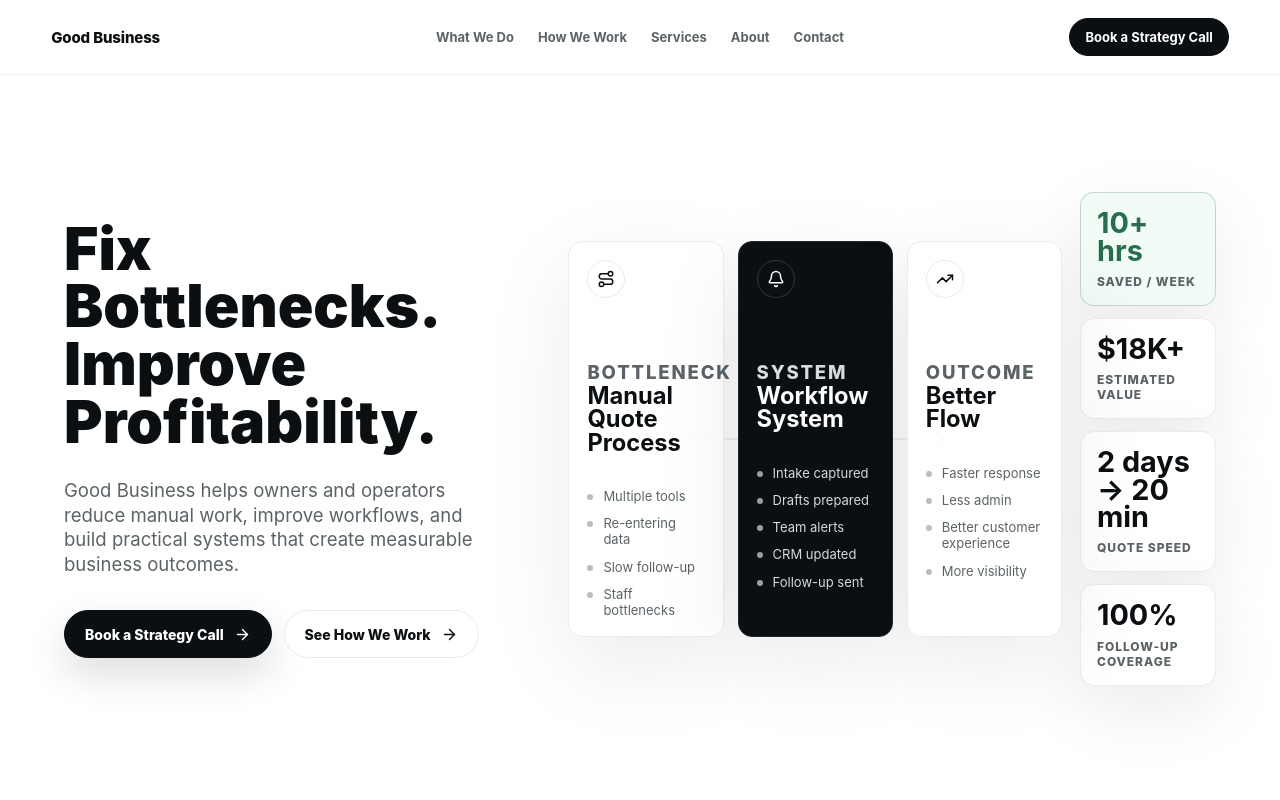
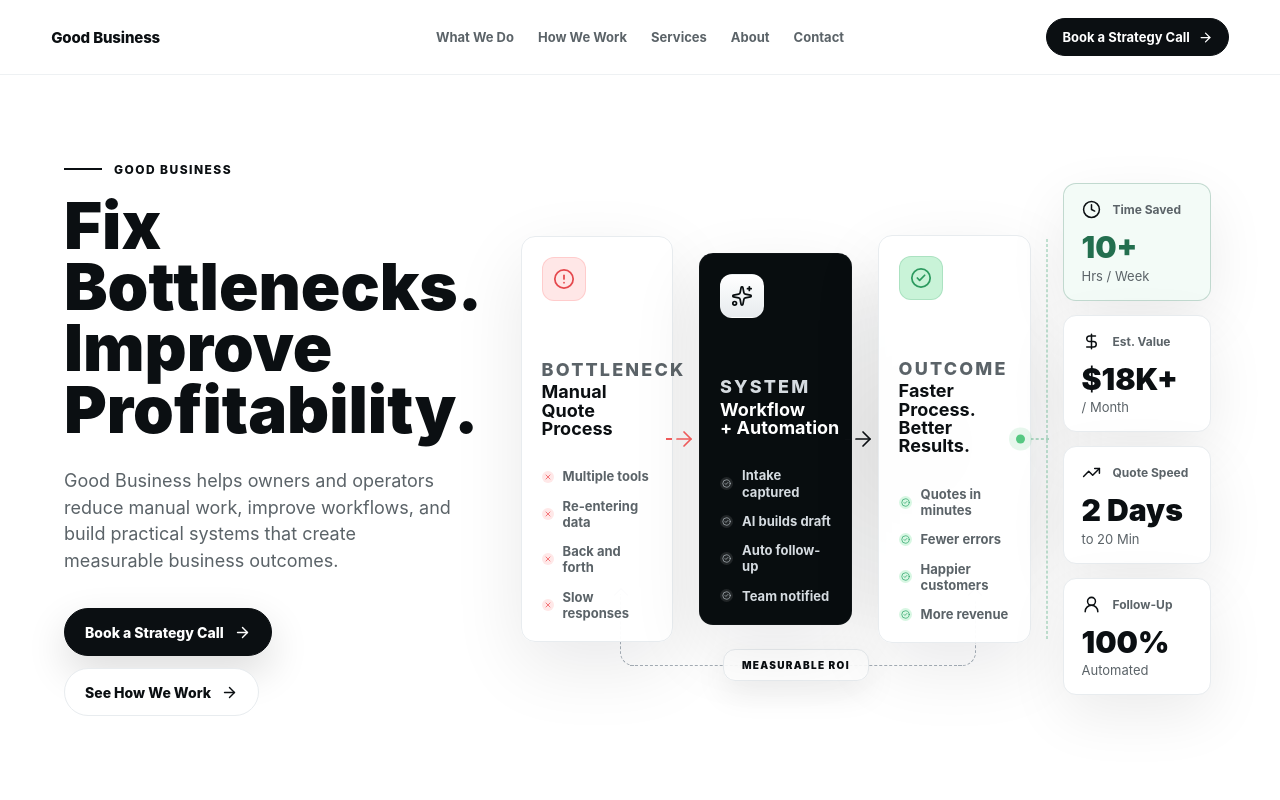
Before and after one commit to briantraudt/goodbusiness, a Next.js app: page / in a window 1280 px wide. Shown: the top 800 px of the page. Built offline with nearby package versions, Linux system fonts and the light colour scheme.

Commit message:
Rebuild hero workflow visual

```diff
--- a/app/components/SiteNav.tsx
+++ b/app/components/SiteNav.tsx
@@ -1,4 +1,5 @@
 import Link from "next/link";
+import { ArrowRight } from "lucide-react";
 
 export function SiteNav() {
   return (
@@ -14,7 +15,7 @@ export function SiteNav() {
         <Link href="/contact">Contact</Link>
       </nav>
       <Link className="nav-cta" href="/contact">
-        Book a Strategy Call
+        Book a Strategy Call <ArrowRight aria-hidden="true" size={15} />
       </Link>
     </header>
   );
--- a/app/globals.css
+++ b/app/globals.css
@@ -85,6 +85,9 @@ a {
 }
 
 .nav-cta {
+  display: inline-flex;
+  align-items: center;
+  gap: 8px;
   justify-self: end;
   border: 1px solid var(--ink);
   border-radius: 999px;
@@ -115,15 +118,17 @@ a {
 }
 
 .outcome-hero {
-  grid-template-columns: minmax(0, 0.68fr) minmax(620px, 1fr);
-  gap: clamp(38px, 5vw, 76px);
+  grid-template-columns: minmax(390px, 0.88fr) minmax(690px, 1.24fr);
+  gap: clamp(44px, 5.2vw, 82px);
+  max-width: 1500px;
   min-height: min(820px, calc(100vh - 72px));
-  padding-top: clamp(54px, 7vw, 92px);
-  padding-bottom: clamp(54px, 7vw, 92px);
+  margin: 0 auto;
+  padding-top: clamp(56px, 6vw, 88px);
+  padding-bottom: clamp(56px, 6vw, 88px);
 }
 
 .outcome-hero .hero-copy {
-  max-width: 560px;
+  max-width: 610px;
 }
 
 .eyebrow {
@@ -156,9 +161,9 @@ a {
 }
 
 .outcome-hero h1 {
-  max-width: 560px;
-  font-size: clamp(46px, 4.6vw, 70px);
-  line-height: 0.98;
+  max-width: 620px;
+  font-size: clamp(52px, 5.1vw, 82px);
+  line-height: 0.94;
 }
 
 .hero p:not(.eyebrow),
@@ -171,8 +176,9 @@ a {
 }
 
 .outcome-hero p:not(.eyebrow) {
-  max-width: 540px;
-  font-size: clamp(18px, 1.45vw, 23px);
+  max-width: 560px;
+  font-size: clamp(18px, 1.32vw, 21px);
+  line-height: 1.48;
 }
 
 .hero-actions,
@@ -324,8 +330,28 @@ a {
 .hero-ops-map {
   position: relative;
   display: grid;
-  grid-template-columns: minmax(0, 1fr) minmax(136px, 0.26fr);
-  gap: 18px;
+  grid-template-columns: minmax(0, 1fr) 32px minmax(128px, 148px);
+  gap: 0;
+  align-items: center;
+  min-height: 520px;
+  isolation: isolate;
+}
+
+.hero-ops-map::before {
+  content: "";
+  position: absolute;
+  inset: 4% -2% 2% 4%;
+  z-index: -1;
+  border-radius: 34px;
+  background: radial-gradient(circle at 54% 50%, rgba(9, 14, 18, 0.07), transparent 44%);
+  filter: blur(8px);
+  pointer-events: none;
+}
+
+.ops-diagram {
+  position: relative;
+  min-height: 510px;
+  display: grid;
   align-items: center;
 }
 
@@ -333,102 +359,104 @@ a {
   position: relative;
   display: grid;
   grid-template-columns: repeat(3, minmax(150px, 1fr));
-  gap: 14px;
-}
-
-.ops-flow::before {
-  content: "";
-  position: absolute;
-  top: 50%;
-  right: 8%;
-  left: 8%;
-  height: 1px;
-  background: #dfe5e8;
-  transform: translateY(-50%);
+  gap: clamp(20px, 2vw, 34px);
+  align-items: center;
+  z-index: 2;
+}
+
+.ops-step {
+  position: relative;
+  min-width: 0;
 }
 
 .ops-card {
   position: relative;
   z-index: 1;
-  min-height: 390px;
+  min-height: 344px;
   border: 1px solid var(--line);
   border-radius: 14px;
-  padding: 18px;
+  padding: 20px;
   background: rgba(255, 255, 255, 0.96);
-  box-shadow: 0 28px 90px rgba(9, 14, 18, 0.08);
+  box-shadow: 0 24px 72px rgba(9, 14, 18, 0.09);
   transition: transform 180ms ease, box-shadow 180ms ease;
 }
 
 .ops-card:hover {
   transform: translateY(-3px);
-  box-shadow: 0 34px 100px rgba(9, 14, 18, 0.12);
+  box-shadow: 0 30px 90px rgba(9, 14, 18, 0.13);
 }
 
 .ops-card-dark {
-  background: var(--ink);
+  background: #080d0f;
   color: #fff;
-  border-color: #20282d;
+  border-color: rgba(255, 255, 255, 0.03);
 }
 
 .ops-card-icon {
   display: inline-flex;
-  width: 38px;
-  height: 38px;
+  width: 44px;
+  height: 44px;
   align-items: center;
   justify-content: center;
-  border: 1px solid var(--line);
-  border-radius: 999px;
-  margin-bottom: 34px;
-  color: var(--ink);
+  border: 1px solid rgba(255, 87, 87, 0.18);
+  border-radius: 12px;
+  margin-bottom: 28px;
+  background: #ffe7e7;
+  color: #e5484d;
 }
 
 .ops-card-dark .ops-card-icon {
-  border-color: rgba(255, 255, 255, 0.16);
-  color: #fff;
+  border-color: rgba(255, 255, 255, 0.12);
+  background: linear-gradient(180deg, #ffffff, #e7ebee);
+  color: #080d0f;
+}
+
+.ops-card-outcome .ops-card-icon {
+  border-color: rgba(37, 148, 88, 0.18);
+  background: #c9f3d8;
+  color: #2c9a5f;
 }
 
 .ops-card p {
-  margin: 0 0 16px;
-  color: var(--quiet);
-  font-size: 10px;
+  margin: 0 0 12px;
+  color: #626a70;
+  font-size: 11px;
   font-weight: 850;
-  letter-spacing: 0.1em;
+  letter-spacing: 0.12em;
   text-transform: uppercase;
 }
 
 .ops-card h2 {
   margin: 0;
-  font-size: clamp(22px, 1.85vw, 28px);
-  line-height: 0.98;
+  font-size: clamp(18px, 1.38vw, 22px);
+  line-height: 1.02;
   letter-spacing: 0;
 }
 
 .ops-card ul {
   display: grid;
-  gap: 11px;
-  margin: 34px 0 0;
+  gap: 13px;
+  margin: 30px 0 0;
   padding: 0;
   list-style: none;
 }
 
 .ops-card li {
   display: flex;
-  gap: 10px;
-  align-items: flex-start;
+  gap: 9px;
+  align-items: center;
   color: var(--muted);
   font-size: 13px;
+  font-weight: 650;
   line-height: 1.25;
 }
 
-.ops-card li::before {
-  content: "";
+.ops-card li svg {
   flex: 0 0 auto;
-  width: 6px;
-  height: 6px;
+  padding: 2px;
   border-radius: 999px;
-  margin-top: 6px;
-  background: currentColor;
-  opacity: 0.42;
+  background: #ffe8e8;
+  color: #f05a5d;
 }
 
 .ops-card.ops-card-dark p,
@@ -436,68 +464,218 @@ a {
   color: #d5dbe0;
 }
 
-.ops-card.ops-card-dark li::before {
-  opacity: 0.7;
-}
-
-.ops-connector {
+.ops-card.ops-card-dark li svg {
+  background: rgba(255, 255, 255, 0.1);
+  color: #a8b0b6;
+}
+
+.ops-card-outcome li svg {
+  background: #d8f7e3;
+  color: #2fa66c;
+}
+
+.ops-arrow {
   position: absolute;
   top: 50%;
-  right: 142px;
-  left: 14%;
-  z-index: 0;
-  height: 1px;
+  right: calc(clamp(20px, 2vw, 34px) * -1 + 3px);
+  z-index: 5;
+  display: flex;
+  align-items: center;
+  width: 30px;
+  color: #0b0f12;
+  transform: translateY(-50%);
+}
+
+.ops-arrow span {
+  flex: 1;
+  border-top: 1.5px solid currentColor;
+}
+
+.ops-arrow-warm {
+  color: #ee5a5a;
+}
+
+.ops-arrow-warm span {
+  border-top-style: dashed;
+  border-top-width: 2px;
+}
+
+.roi-path {
+  position: absolute;
+  right: 10%;
+  bottom: 4px;
+  left: 18%;
+  height: 96px;
+  z-index: 1;
   pointer-events: none;
 }
 
-.ops-connector span {
+.roi-path-left,
+.roi-path-right,
+.roi-path-base {
+  position: absolute;
+  display: block;
+  border-color: #a7b0b8;
+}
+
+.roi-path-left {
+  top: 0;
+  bottom: 24px;
+  left: 2%;
+  width: 18px;
+  border-left: 1.5px dashed #a7b0b8;
+  border-bottom: 1.5px dashed #a7b0b8;
+  border-bottom-left-radius: 14px;
+}
+
+.roi-path-right {
+  top: 0;
+  right: 1%;
+  bottom: 24px;
+  width: 18px;
+  border-right: 1.5px dashed #a7b0b8;
+  border-bottom: 1.5px dashed #a7b0b8;
+  border-bottom-right-radius: 14px;
+}
+
+.roi-path-base {
+  right: 18px;
+  bottom: 24px;
+  left: 18px;
+  border-bottom: 1.5px dashed #a7b0b8;
+}
+
+.roi-path::before,
+.roi-path::after {
+  content: "";
   position: absolute;
   top: -4px;
   width: 9px;
   height: 9px;
-  border-top: 1px solid var(--ink);
-  border-right: 1px solid var(--ink);
+  border-top: 1.5px solid #a7b0b8;
+  border-left: 1.5px solid #a7b0b8;
   background: #fff;
+}
+
+.roi-path::before {
+  left: calc(2% - 4px);
   transform: rotate(45deg);
 }
 
-.ops-connector span:first-child {
-  left: 32%;
-}
-
-.ops-connector span:last-child {
-  left: 66%;
+.roi-path::after {
+  right: calc(1% - 4px);
+  transform: rotate(45deg);
+}
+
+.roi-path strong {
+  position: absolute;
+  left: 50%;
+  bottom: 9px;
+  padding: 10px 18px;
+  border: 1px solid var(--line);
+  border-radius: 12px;
+  background: rgba(255, 255, 255, 0.92);
+  box-shadow: 0 12px 32px rgba(9, 14, 18, 0.08);
+  color: var(--ink);
+  font-size: 10px;
+  font-weight: 900;
+  letter-spacing: 0.13em;
+  line-height: 1;
+  text-transform: uppercase;
+  transform: translateX(-50%);
+  white-space: nowrap;
+}
+
+.metric-rail {
+  position: relative;
+  align-self: stretch;
+  min-height: 430px;
+}
+
+.metric-rail::before {
+  content: "";
+  position: absolute;
+  top: 60px;
+  bottom: 60px;
+  left: 50%;
+  border-left: 1.5px dashed rgba(47, 166, 108, 0.55);
+  transform: translateX(-50%);
+}
+
+.metric-rail::after {
+  content: "";
+  position: absolute;
+  top: 50%;
+  left: -21px;
+  width: 39px;
+  border-top: 1.5px dashed rgba(47, 166, 108, 0.7);
+  transform: translateY(-50%);
+}
+
+.hero-ops-map > .metric-rail + .ops-metrics::before {
+  content: "";
+  position: absolute;
+  top: 50%;
+  left: -47px;
+  width: 9px;
+  height: 9px;
+  border-radius: 999px;
+  background: #56c882;
+  box-shadow: 0 0 0 7px rgba(86, 200, 130, 0.14);
+  transform: translateY(-50%);
 }
 
 .ops-metrics {
-  display: grid;
-  gap: 12px;
+  position: relative;
+  display: grid;
+  gap: 14px;
+  z-index: 3;
 }
 
 .ops-metric {
   border: 1px solid var(--line);
-  border-radius: 14px;
-  padding: 16px;
+  border-radius: 13px;
+  padding: 16px 18px;
   background: #fff;
-  box-shadow: 0 24px 70px rgba(9, 14, 18, 0.08);
+  box-shadow: 0 20px 58px rgba(9, 14, 18, 0.08);
+}
+
+.ops-metric div {
+  display: flex;
+  gap: 12px;
+  align-items: center;
+  color: var(--muted);
+}
+
+.ops-metric svg {
+  color: var(--ink);
+}
+
+.ops-metric span {
+  display: block;
+  color: var(--muted);
+  font-size: 12px;
+  font-weight: 720;
+  letter-spacing: 0;
+  text-transform: none;
 }
 
 .ops-metric strong {
   display: block;
+  margin-top: 14px;
   color: var(--ink);
-  font-size: clamp(24px, 2.25vw, 34px);
+  font-size: clamp(28px, 2.35vw, 38px);
+  font-weight: 860;
   line-height: 0.95;
   letter-spacing: 0;
 }
 
-.ops-metric span {
+.ops-metric small {
   display: block;
-  margin-top: 10px;
+  margin-top: 7px;
   color: var(--muted);
-  font-size: 12px;
-  font-weight: 800;
-  letter-spacing: 0.08em;
-  text-transform: uppercase;
+  font-size: 13px;
+  line-height: 1.15;
 }
 
 .ops-metric:first-child {
@@ -1588,19 +1766,37 @@ a {
 
   .outcome-hero {
     min-height: auto;
+    grid-template-columns: 1fr;
   }
 
   .hero-ops-map {
     grid-template-columns: 1fr;
+    min-height: auto;
+  }
+
+  .ops-diagram {
+    min-height: auto;
   }
 
   .ops-flow {
     grid-template-columns: 1fr;
   }
 
-  .ops-flow::before,
-  .ops-connector {
+  .roi-path,
+  .metric-rail {
     display: none;
+  }
+
+  .ops-arrow {
+    position: static;
+    justify-self: center;
+    width: 42px;
+    margin: 14px 0;
+    transform: rotate(90deg);
+  }
+
+  .ops-arrow span {
+    min-width: 18px;
   }
 
   .ops-card {
--- a/app/page.tsx
+++ b/app/page.tsx
@@ -1,21 +1,24 @@
 import {
+  AlertCircle,
   ArrowRight,
   BarChart3,
-  Bell,
   Briefcase,
   Building2,
+  CheckCircle2,
   Clock,
+  DollarSign,
   HeartPulse,
   House,
   HelpCircle,
   Inbox,
   Lightbulb,
   Repeat2,
-  Route,
   Settings,
   ShoppingCart,
+  Sparkles,
   TrendingUp,
   UserRound,
+  X,
 } from "lucide-react";
 import Link from "next/link";
 import { SiteFooter } from "./components/SiteFooter";
@@ -135,7 +138,7 @@ const operatorMarkets = [
   { icon: ShoppingCart, label: "Ecommerce" },
   { icon: Building2, label: "Real Estate" },
   { icon: UserRound, label: "Consulting & Coaching" },
-  { icon: Settings, label: "Manufacturing & Trade" }
+  { icon: Settings, label: "Manufacturing & Trades" }
 ];
 
 function SystemVisual() {
@@ -143,56 +146,79 @@ function SystemVisual() {
     {
       title: "Bottleneck",
       label: "Manual Quote Process",
-      items: ["Multiple tools", "Re-entering data", "Slow follow-up", "Staff bottlenecks"]
+      icon: AlertCircle,
+      items: ["Multiple tools", "Re-entering data", "Back and forth", "Slow responses"]
     },
     {
       title: "System",
-      label: "Workflow System",
-      items: ["Intake captured", "Drafts prepared", "Team alerts", "CRM updated", "Follow-up sent"]
+      label: "Workflow +\u00a0Automation",
+      icon: Sparkles,
+      items: ["Intake captured", "AI builds draft", "Auto follow-up", "Team notified"]
     },
     {
       title: "Outcome",
-      label: "Better Flow",
-      items: ["Faster response", "Less admin", "Better customer experience", "More visibility"]
+      label: "Faster Process. Better Results.",
+      icon: CheckCircle2,
+      items: ["Quotes in minutes", "Fewer errors", "Happier customers", "More revenue"]
     }
   ];
 
   const metrics = [
-    ["10+ hrs", "saved / week"],
-    ["$18K+", "estimated value"],
-    ["2 days → 20 min", "quote speed"],
-    ["100%", "follow-up coverage"]
+    { icon: Clock, label: "Time Saved", value: "10+", detail: "Hrs / Week" },
+    { icon: DollarSign, label: "Est. Value", value: "$18K+", detail: "/ Month" },
+    { icon: TrendingUp, label: "Quote Speed", value: "2 Days", detail: "to 20 Min" },
+    { icon: UserRound, label: "Follow-Up", value: "100%", detail: "Automated" }
   ];
 
   return (
     <div className="hero-ops-map" aria-label="Business bottleneck to system to measurable outcome">
+      <div className="ops-diagram">
         <div className="ops-flow">
         {workflow.map((card, index) => (
-          <article className={`ops-card ${index === 1 ? "ops-card-dark" : ""}`} key={card.title}>
+          <div className="ops-step" key={card.title}>
+            <article className={`ops-card ${index === 1 ? "ops-card-dark" : ""} ${index === 2 ? "ops-card-outcome" : ""}`}>
               <div className="ops-card-icon" aria-hidden="true">
-              {index === 0 ? <Route size={18} /> : null}
-              {index === 1 ? <Bell size={18} /> : null}
-              {index === 2 ? <TrendingUp size={18} /> : null}
+                <card.icon size={22} strokeWidth={1.9} />
               </div>
               <p>{card.title}</p>
               <h2>{card.label}</h2>
               <ul>
                 {card.items.map((item) => (
-                <li key={item}>{item}</li>
+                  <li key={item}>
+                    {index === 0 ? <X aria-hidden="true" size={12} strokeWidth={2.4} /> : null}
+                    {index === 1 ? <CheckCircle2 aria-hidden="true" size={13} strokeWidth={2.1} /> : null}
+                    {index === 2 ? <CheckCircle2 aria-hidden="true" size={13} strokeWidth={2.1} /> : null}
+                    <span>{item}</span>
+                  </li>
                 ))}
               </ul>
             </article>
+            {index < workflow.length - 1 ? (
+              <div className={`ops-arrow ${index === 0 ? "ops-arrow-warm" : ""}`} aria-hidden="true">
+                <span />
+                <ArrowRight size={24} strokeWidth={1.7} />
+              </div>
+            ) : null}
+          </div>
         ))}
         </div>
-      <div className="ops-connector" aria-hidden="true">
-        <span />
-        <span />
+        <div className="roi-path" aria-hidden="true">
+          <span className="roi-path-left" />
+          <span className="roi-path-base" />
+          <span className="roi-path-right" />
+          <strong>Measurable ROI</strong>
         </div>
+      </div>
+      <div className="metric-rail" aria-hidden="true" />
       <div className="ops-metrics">
-        {metrics.map(([value, label]) => (
-          <div className="ops-metric" key={label}>
-            <strong>{value}</strong>
-            <span>{label}</span>
+        {metrics.map((metric) => (
+          <div className="ops-metric" key={metric.label}>
+            <div>
+              <metric.icon aria-hidden="true" size={19} strokeWidth={1.9} />
+              <span>{metric.label}</span>
+            </div>
+            <strong>{metric.value}</strong>
+            <small>{metric.detail}</small>
           </div>
         ))}
       </div>
@@ -206,6 +232,7 @@ export default function Home() {
       <SiteNav />
       <section className="hero outcome-hero">
         <div className="hero-copy">
+          <p className="eyebrow">Good Business</p>
           <h1>Fix Bottlenecks. Improve Profitability.</h1>
           <p>
             Good Business helps owners and operators reduce manual work, improve workflows, and
```
Lines whose indentation alone changed are shown as unchanged.
